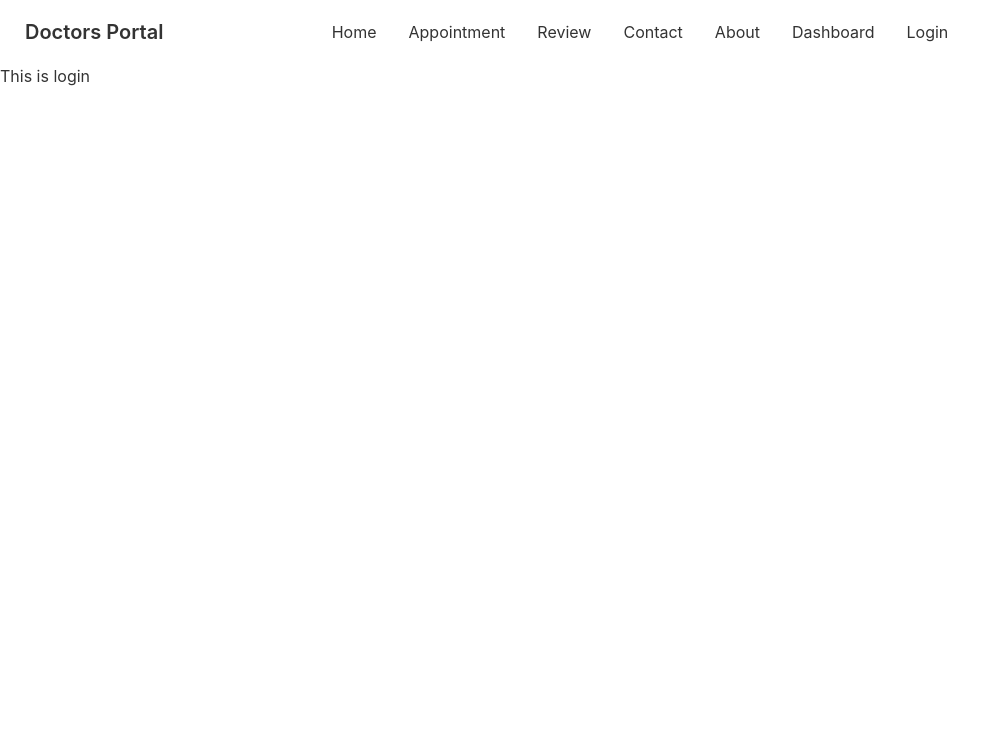
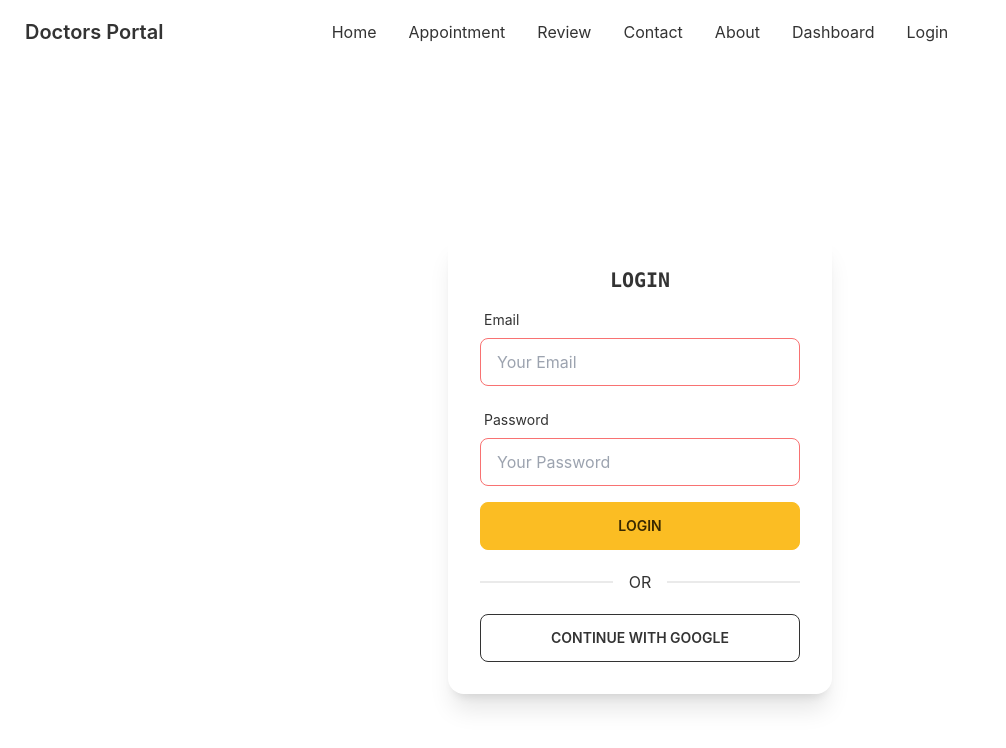
Before and after one commit to Reduwan-Nyx/Doctor-Portal-Client, a React (Create React App) app: page /login in a window 1280 px wide. Shown: the top 748 px of the page, without its empty margins (0-1006 px from the left). Built offline with nearby package versions, Linux system fonts and the light colour scheme.

Commit message:
login started

```diff
--- a/package.json
+++ b/package.json
@@ -13,6 +13,7 @@
     "react-day-picker": "^8.0.7",
     "react-dom": "^18.2.0",
     "react-firebase-hooks": "^5.0.3",
+    "react-hook-form": "^7.34.0",
     "react-router-dom": "^6.3.0",
     "react-scripts": "5.0.1",
     "web-vitals": "^2.1.4"
--- a/src/Pages/Login/Login.js
+++ b/src/Pages/Login/Login.js
@@ -1,11 +1,97 @@
-import React from 'react';
+import React from "react";
+import { useSignInWithGoogle } from "react-firebase-hooks/auth";
+import auth from "../../firebase.init";
+import { useForm } from "react-hook-form";
 
 const Login = () => {
-    return (
-        <div>
-            <h2>This is login</h2>
+  const [signInWithGoogle, user, loading, error] = useSignInWithGoogle(auth);
+  const {
+    register,
+    formState: { errors },
+    handleSubmit,
+  } = useForm();
+
+  if (user) {
+    console.log(user);
+  }
+
+  if (error) {
+    console.log(error);
+  }
+
+  const onSubmit = (data) => {
+    console.log(data);
+  };
+
+  return (
+    <div className="flex justify-center items-center h-screen">
+      <div class="card w-96 shadow-xl">
+        <div class="card-body">
+          <h2 class="text-center text-xl font-bold font-mono">LOGIN</h2>
+
+          <form onSubmit={handleSubmit(onSubmit)}>
+            {/* email */}
+            <div class="form-control w-full max-w-xs">
+              <label class="label">
+                <span class="label-text">Email</span>
+              </label>
+              <input
+                type="email"
+                placeholder="Your Email"
+                class="input input-bordered input-error w-full max-w-xs"
+                {...register("email", {
+                    required:{
+                        value: true,
+                        message: 'Email is Required'
+                    },
+                    pattern: {
+                      value: /[a-z0-9]+@[a-z]+\.[a-z]{2,3}/,
+                      message: 'Porvide a valid Email'
+                    }
+                  })}
+              />
+              <label class="label">
+              {errors.email?.type === 'required' && <span class="label-text-alt text-red-500">{errors.email.message}</span>}
+              {errors.email?.type === 'pattern' && <span class="label-text-alt text-red-500">{errors.email.message}</span>}
+              </label>
+            </div>
+            {/* password */}
+             <div class="form-control w-full max-w-xs">
+              <label class="label">
+                <span class="label-text">Password</span>
+              </label>
+              <input
+                type="password"
+                placeholder="Your Password"
+                class="input input-bordered input-error w-full max-w-xs"
+                {...register("password", {
+                    required:{
+                        value: true,
+                        message: 'Password is Required'
+                    },
+                    minLength: {
+                      value: 6,
+                      message: 'Must be 6 Characters or longer'
+                    }
+                  })}
+              />
+              <label class="label">
+              {errors.password?.type === 'required' && <span class="label-text-alt text-red-500">{errors.password.message}</span>}
+              {errors.password?.type === 'pattern' && <span class="label-text-alt text-red-500">{errors.password.message}</span>}
+              </label>
+            </div>
+
+            <input className="btn btn-warning w-full max-w-xs" type="submit" value="Login" />
+          </form>
+
+          <div class="divider">OR</div>
+          <button onClick={() => signInWithGoogle()} class="btn btn-outline">
+            Continue With Google
+          </button>
         </div>
-    );
+      </div>
+    </div>
+  );
 };
 
 export default Login;
--- a/src/firebase.init.js
+++ b/src/firebase.init.js
@@ -6,13 +6,14 @@ import {getAuth} from 'firebase/auth'
 
 // Your web app's Firebase configuration
 const firebaseConfig = {
-  apiKey: process.env.REACT_APP_APIKEY,
-  authDomain: process.env.REACT_APP_AUTHDOMAIN,
-  projectId: process.env.REACT_APP_PROJECTID,
-  storageBucket: process.env.REACT_APP_STORAGEBUCKET,
-  messagingSenderId: process.env.REACT_APP_MESSAGINGSENDERID,
-  appId: process.env.REACT_APP_APPID,
-};
+    apiKey: "AIzaSyDFSt0W3Wgd48oD-xvbyRUkIDRNhELlxyA",
+    authDomain: "doctors-portal-268b8.firebaseapp.com",
+    projectId: "doctors-portal-268b8",
+    storageBucket: "doctors-portal-268b8.appspot.com",
+    messagingSenderId: "233805667518",
+    appId: "1:233805667518:web:20ec9932e1b98b365212ef"
+  };
+console.log(firebaseConfig);
 
 // Initialize Firebase
 const app = initializeApp(firebaseConfig);
```
Also changed, not shown: 1 other file (tests, documents, lock files or other folders).
